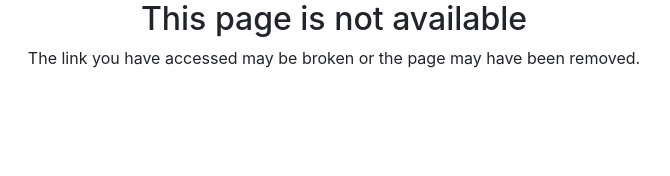
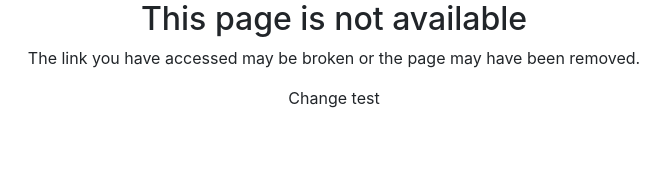
Before and after one commit to kennedygusmao/Angular, an Angular app in the folder alurapic/: page / in a window 1280 px wide. Shown: the top 176 px of the page, without its empty margins (306-976 px from the left). Built offline with nearby package versions, Linux system fonts and the light colour scheme.

Commit message:
test merge

```diff
--- a/alurapic/src/app/errors/not-found/not-found.component.html
+++ b/alurapic/src/app/errors/not-found/not-found.component.html
@@ -4,4 +4,5 @@
     <p>
         The link you have accessed may be broken or the page may have been removed.
     </p>
+    <p>Change test</p>
 </div>
```
